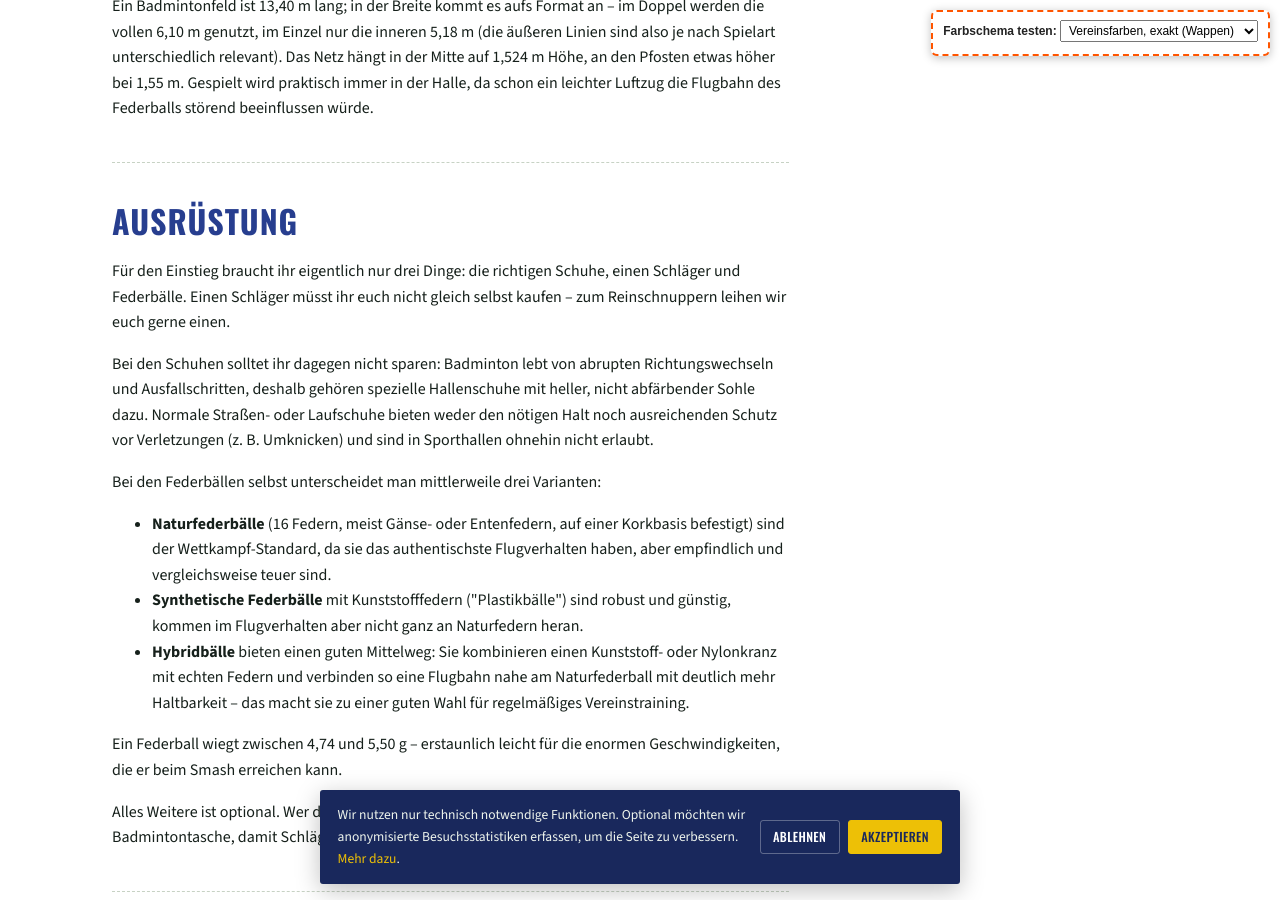
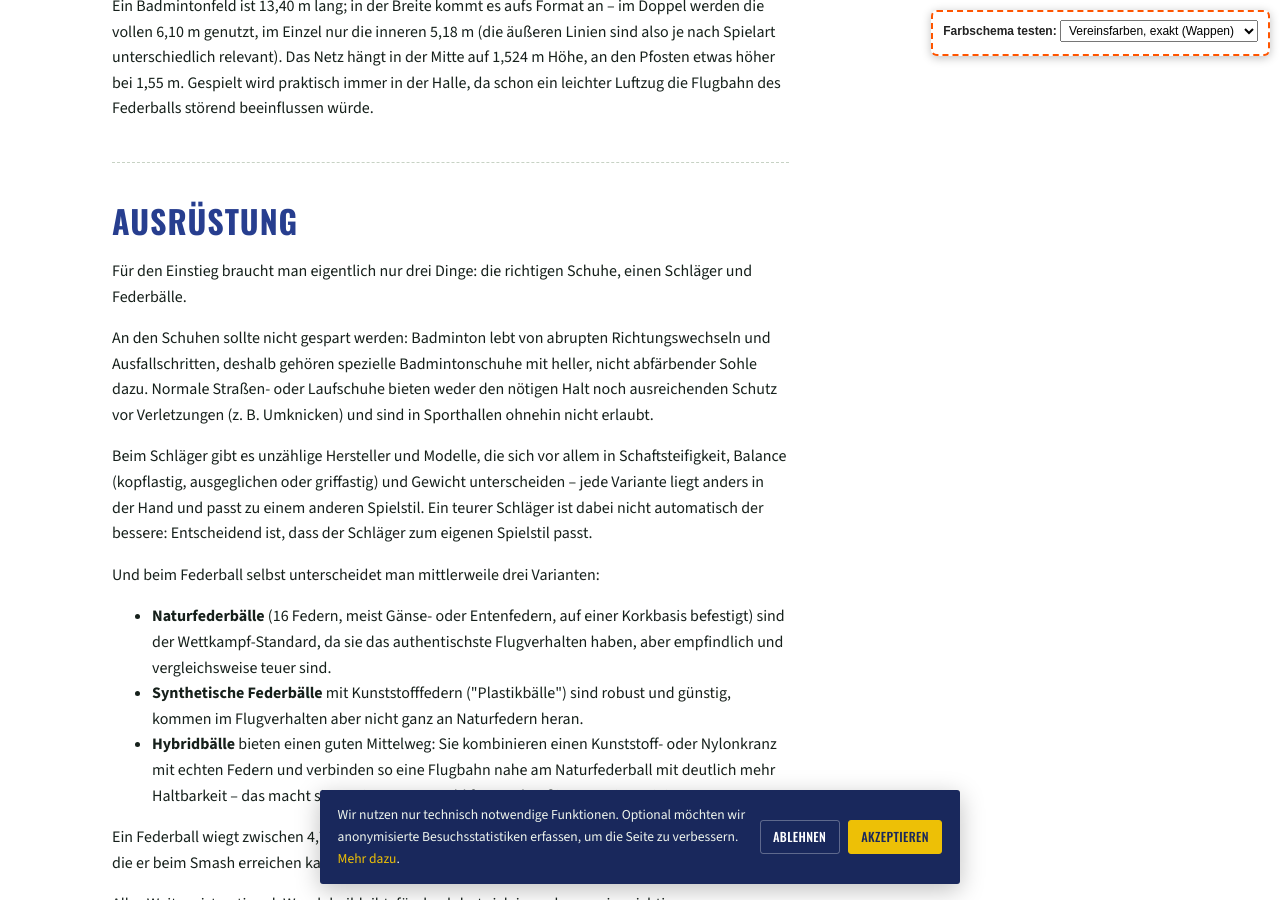
Before and after one commit to Forderverein-Badminton-in-Eppstein-e-V/website, a Jekyll site: the page built from ueber-uns-was-ist-badminton.html, in a window 1280 px wide and 900 px high, scrolled down 1143 px. Built offline with Jekyll 4.4.1, drawn with Linux system fonts in a browser that asks for light colours.

Commit message:
Improve equipment section for clarity and detail in "Was ist Badminton?" page

```diff
--- a/ueber-uns-was-ist-badminton.html
+++ b/ueber-uns-was-ist-badminton.html
@@ -60,19 +60,25 @@ hero_title: "Was ist Badminton?"
 
       <h2>Ausrüstung</h2>
       <p>
-        Für den Einstieg braucht ihr eigentlich nur drei Dinge: die richtigen Schuhe, einen
-        Schläger und Federbälle. Einen Schläger müsst ihr euch nicht gleich selbst kaufen –
-        zum Reinschnuppern leihen wir euch gerne einen.
+        Für den Einstieg braucht man eigentlich nur drei Dinge: die richtigen Schuhe, einen
+        Schläger und Federbälle.
       </p>
       <p>
-        Bei den Schuhen solltet ihr dagegen nicht sparen: Badminton lebt von abrupten
-        Richtungswechseln und Ausfallschritten, deshalb gehören spezielle Hallenschuhe mit
+        An den Schuhen sollte nicht gespart werden: Badminton lebt von abrupten
+        Richtungswechseln und Ausfallschritten, deshalb gehören spezielle Badmintonschuhe mit
         heller, nicht abfärbender Sohle dazu. Normale Straßen- oder Laufschuhe bieten weder
         den nötigen Halt noch ausreichenden Schutz vor Verletzungen (z.&nbsp;B. Umknicken) und
         sind in Sporthallen ohnehin nicht erlaubt.
       </p>
       <p>
-        Bei den Federbällen selbst unterscheidet man mittlerweile drei Varianten:
+        Beim Schläger gibt es unzählige Hersteller und Modelle, die sich vor allem in
+        Schaftsteifigkeit, Balance (kopflastig, ausgeglichen oder griffastig) und Gewicht
+        unterscheiden – jede Variante liegt anders in der Hand und passt zu einem anderen
+        Spielstil. Ein teurer Schläger ist dabei nicht automatisch der bessere: Entscheidend
+        ist, dass der Schläger zum eigenen Spielstil passt.
+      </p>
+      <p>
+        Und beim Federball selbst unterscheidet man mittlerweile drei Varianten:
       </p>
       <ul>
         <li>
```
